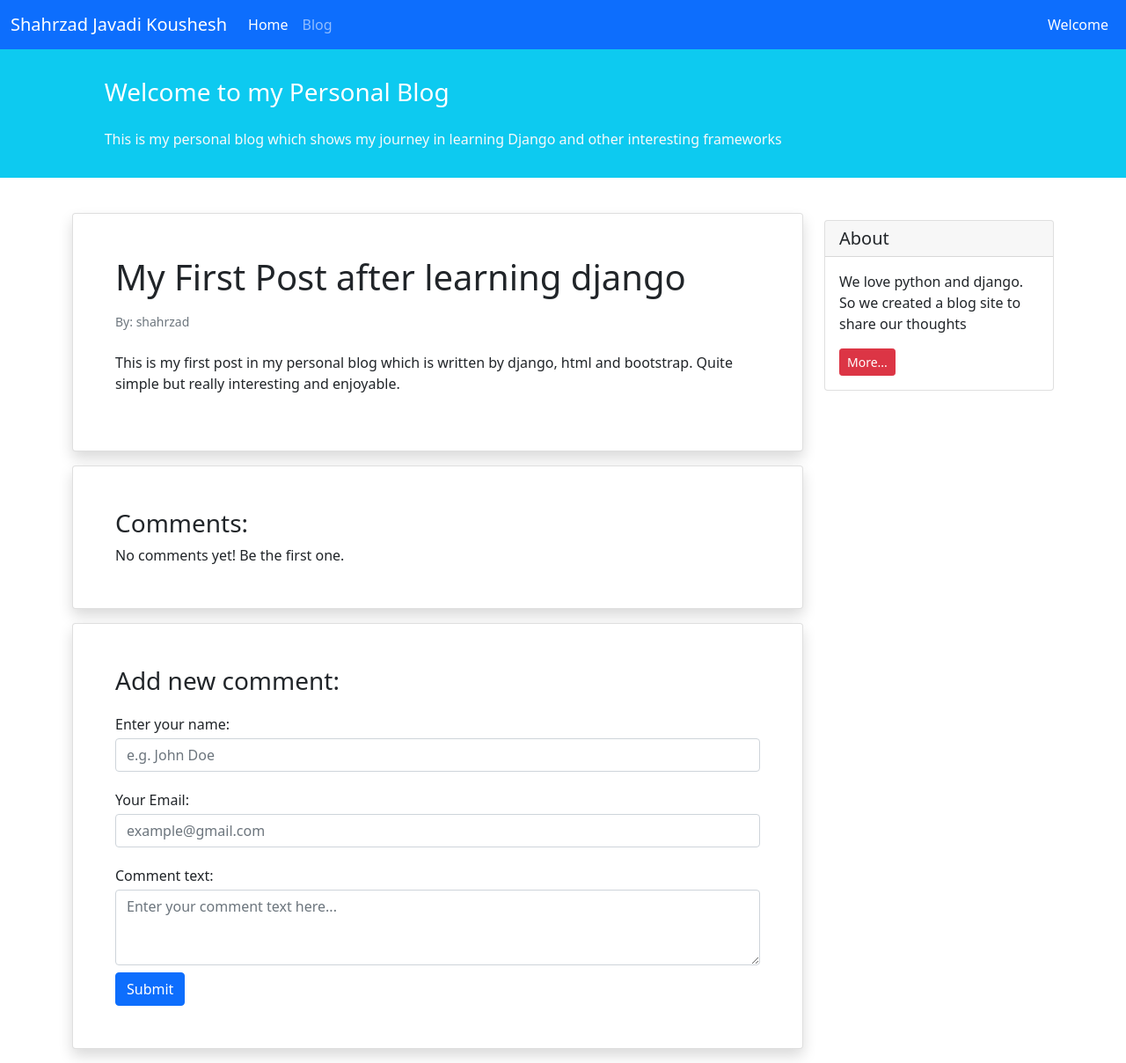
After one commit to shahrzadJavadiKoushesh/Personal-Blog, a Django app: template blog/templates/blog/post_detail.html in a window 1280 px wide. The commit adds this page. Shown: the whole page at 88% size. Run offline with Django 4.2, Linux system fonts and the light colour scheme; the template is opened without the code that fills it: values that come from a table or form of the project are taken from there, others are empty; data comes from the database, SQL or seed files in the repository; both versions use the stored data as it was after the commit.

Commit message:
post detail template added

```diff
--- /dev/null
+++ b/blog/templates/blog/post_detail.html
@@ -0,0 +1,59 @@
+{% extends '_base.html' %}
+
+{% block page_title %}
+Post Detail
+{% endblock page_title %}
+
+{% block content %}
+    <div class="container mt-4">
+    <div class="row">
+        <div class="col-9">
+
+            <div class="card shadow my-3 p-5">
+                <h1>{{ post.title }}</h1>
+                <p class="small text-muted mt-2">By: {{ post.author }}</p>
+                <p class="mt-2">{{ post.text }}</p>
+            </div>
+
+            <div class="card shadow my-3 p-5">
+                <h3>Comments:</h3>
+                    No comments yet! Be the first one.
+            </div>
+
+            <div class="card shadow my-3 p-5">
+                <h3>Add new comment:</h3>
+                <form method="POST">
+                    <div class="form-group py-2">
+                        <label class="py-1" for="author_name">Enter your name:</label>
+                        <input type="text" class="form-control" placeholder="e.g. John Doe" name="author_name">
+                    </div>
+                    <div class="form-group py-2">
+                        <label class="py-1" for="email">Your Email:</label>
+                        <input type="email" class="form-control" placeholder="example@gmail.com" name="email">
+                    </div>
+                    <div class="form-group py-2">
+                        <label class="py-1" for="comment_text">Comment text:</label>
+                        <textarea class="form-control" name="text" rows="3" placeholder="Enter your comment text here..."></textarea>
+                    </div>
+                    <button type="submit" class="btn btn-primary">Submit</button>
+                </form>
+            </div>
+        </div>
+        <div class="col-3">
+
+                <div class="card my-4">
+                    <h5 class="card-header">About</h5>
+                    <div class="card-body">
+                        <p class="card-text">We love python and django. So we created a blog site to share our
+                            thoughts</p>
+                        <a href="#"
+                           class="btn btn-sm btn-danger">
+                            More...
+                        </a>
+                    </div>
+                </div>
+
+        </div>
+    </div>
+</div>
+{% endblock content %}
--- a/blog/templates/blog/posts_list.html
+++ b/blog/templates/blog/posts_list.html
@@ -30,7 +30,7 @@
                 <div class="card my-4">
                     <h5 class="card-header">About me</h5>
                     <div class="card-body">
-                        <p class="card-text">I love python and django, so I created a blog site to share my
+                        <p class="card-text">I am CE student at Shahid Beheshti University. I love python and django, so I created a blog site to share my
                             thoughts and learnings</p>
                         <a href="#"
                            class="btn btn-sm btn-danger">
```
Also changed, not shown: db.sqlite3.
